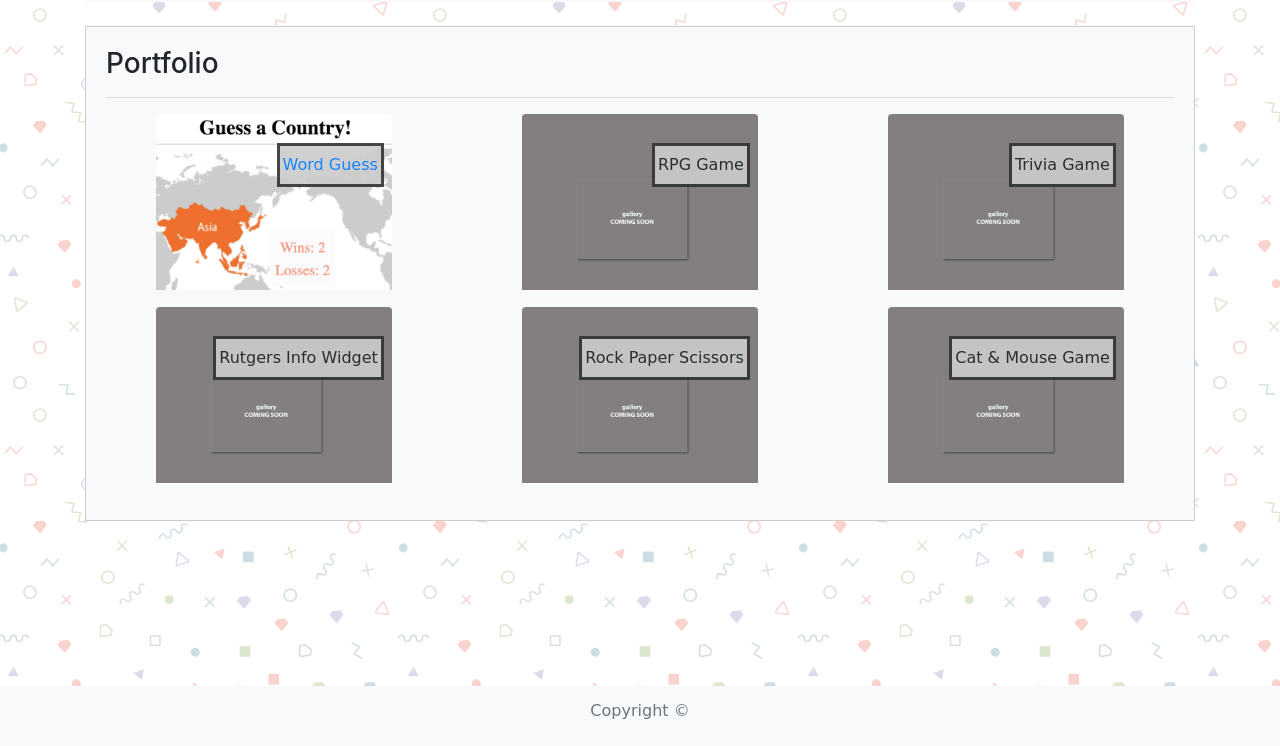
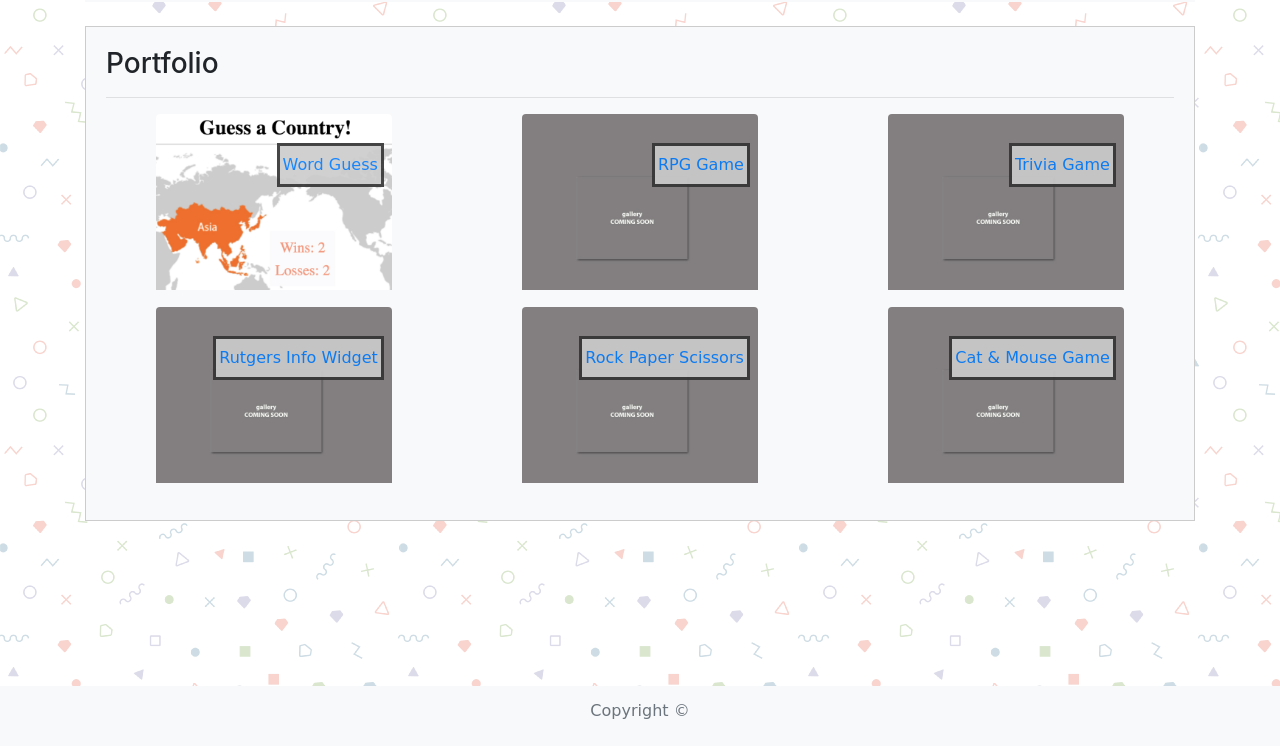
Before and after one commit to phoebe1002/Bootstrap-Portfolio, a plain HTML site: page portfolio.html in a window 1280 px wide. Shown: the part 54-800 px from the top of the page. Drawn offline with nearby package versions, Linux system fonts and the light colour scheme; a web font is replaced by a local one.

Commit message:
revised porfolio

```diff
--- a/portfolio.html
+++ b/portfolio.html
@@ -54,22 +54,26 @@
 						<div class="text-center">
 							<img src="assets/images/word-guess-game.jpg" class="rounded" alt="World Guess">
 							<div class="caption">
-							<a href="https://phoebe1002.github.io/Word-Guess-Game1/">Word Guess</a></div>
-
+								<a href="https://phoebe1002.github.io/Word-Guess-Game1/">Word Guess</a>
+							</div>
 						</div>
 					</div>
 					<!-- sub column 2 -->
 					<div class="col-md-4">
 						<div class="text-center">
 							<img src="assets/images/placeholder.jpg" class="rounded" alt="RPG Game">
-							<div class="caption">RPG Game</div>
+							<div class="caption">
+								<a href="#">RPG Game</a>
+							</div>
 						</div>
 				</div>
 				<!-- sub column 3 -->
 				<div class="col-md-4">
 						<div class="text-center">
 							<img src="assets/images/placeholder.jpg" class="rounded" alt="Trivia Game">
-							<div class="caption">Trivia Game</div>
+							<div class="caption">
+								<a href="#">Trivia Game</a>
+							</div>
 						</div>
 				</div>
 			</div>
@@ -80,21 +84,27 @@
 				<div class="col-md-4">
 					<div class="text-center">
 						<img src="assets/images/placeholder.jpg" class="rounded" alt="Rutgers Info Widget">
-						<div class="caption">Rutgers Info Widget</div>
+						<div class="caption">
+							<a href="#">Rutgers Info Widget</a>
+						</div>
 					</div>
 				</div>
 				<!-- sub column 2 -->
 				<div class="col-md-4">
 						<div class="text-center">
 							<img src="assets/images/placeholder.jpg" class="rounded" alt="Rock Paper Scissors">
-							<div class="caption">Rock Paper Scissors</div>
+							<div class="caption">
+								<a href="#">Rock Paper Scissors</a>
+							</div>
 						</div>
 				</div>
 				<!-- sub column 3 -->
 				<div class="col-md-4">
 						<div class="text-center">
 							<img src="assets/images/placeholder.jpg" class="rounded" alt="Cat & Mouse Game">
-							<div class="caption">Cat & Mouse Game</div>
+							<div class="caption">
+								<a href="#">Cat & Mouse Game</a>
+							</div>
 						</div>
 					</div>
 				</div>
```
